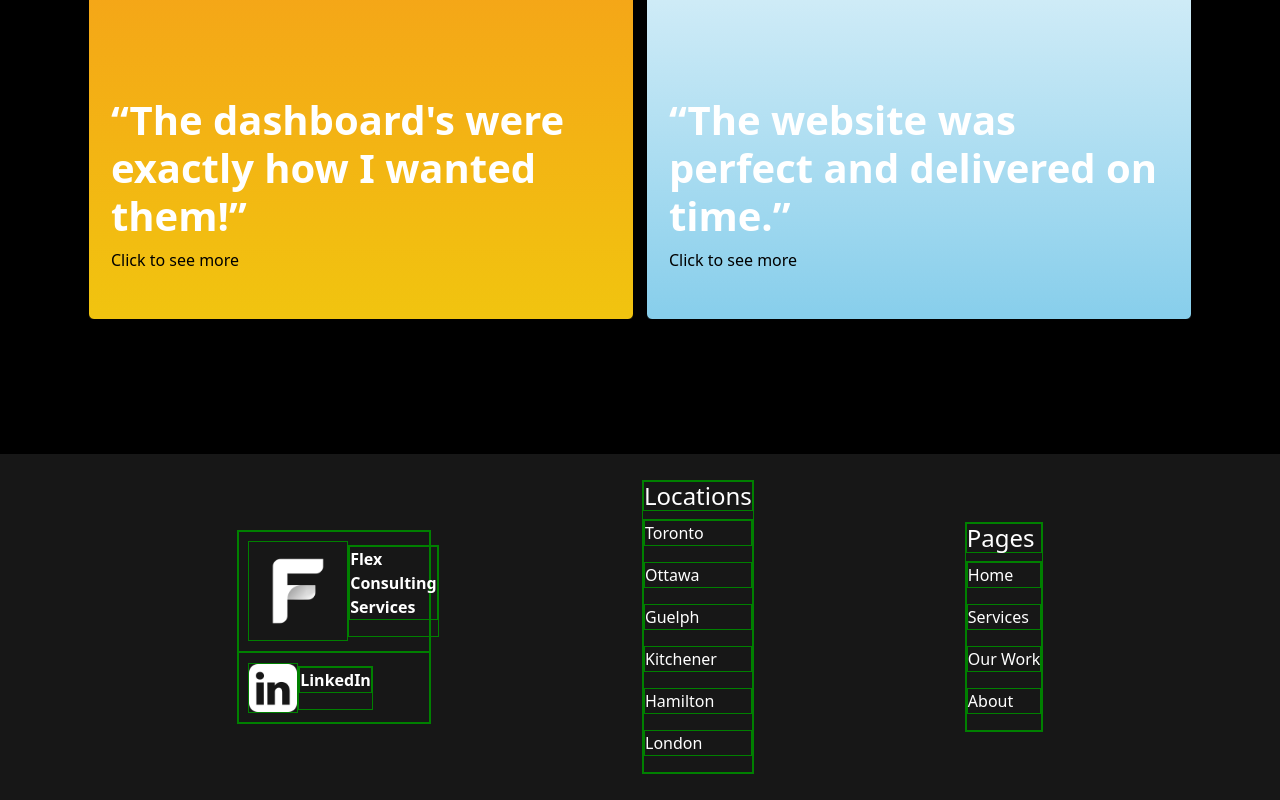
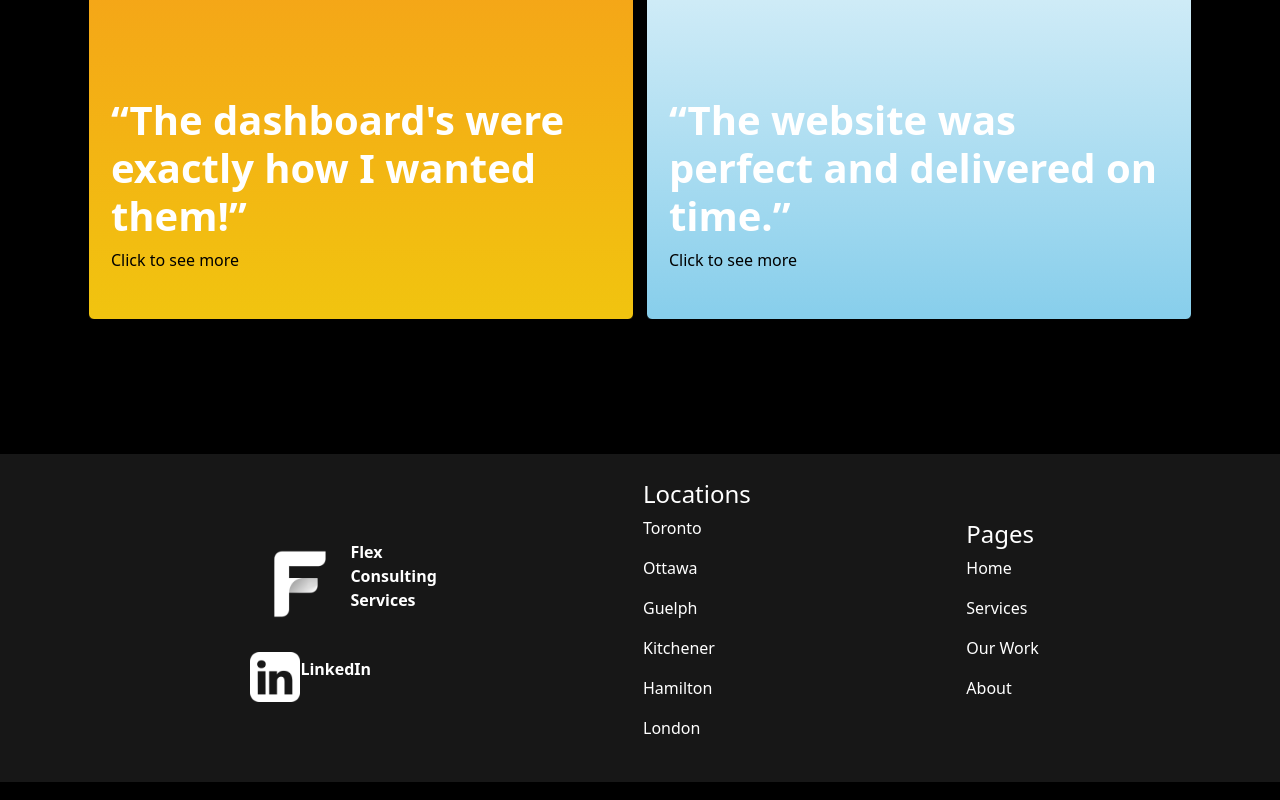
Before and after one commit to Flex-Consulting/Flex-Consulting.github.io, a React (Create React App) app: page / in a window 1280 px wide. Shown: the part 1743-2543 px from the top of the page. Built offline with nearby package versions, Linux system fonts and the light colour scheme.

Commit message:
Commented some dev CSS.

```diff
--- a/src/components/styles/Footer.css
+++ b/src/components/styles/Footer.css
@@ -24,14 +24,14 @@
 
 /* Un-comment to see borders */
 
-.footer-sec * {
+/* .footer-sec * {
     border: 1px solid red;
 }
 
 #main-footer * {
     border: 1px solid green;
     width: auto;
-}
+} */
 
 
 
```
